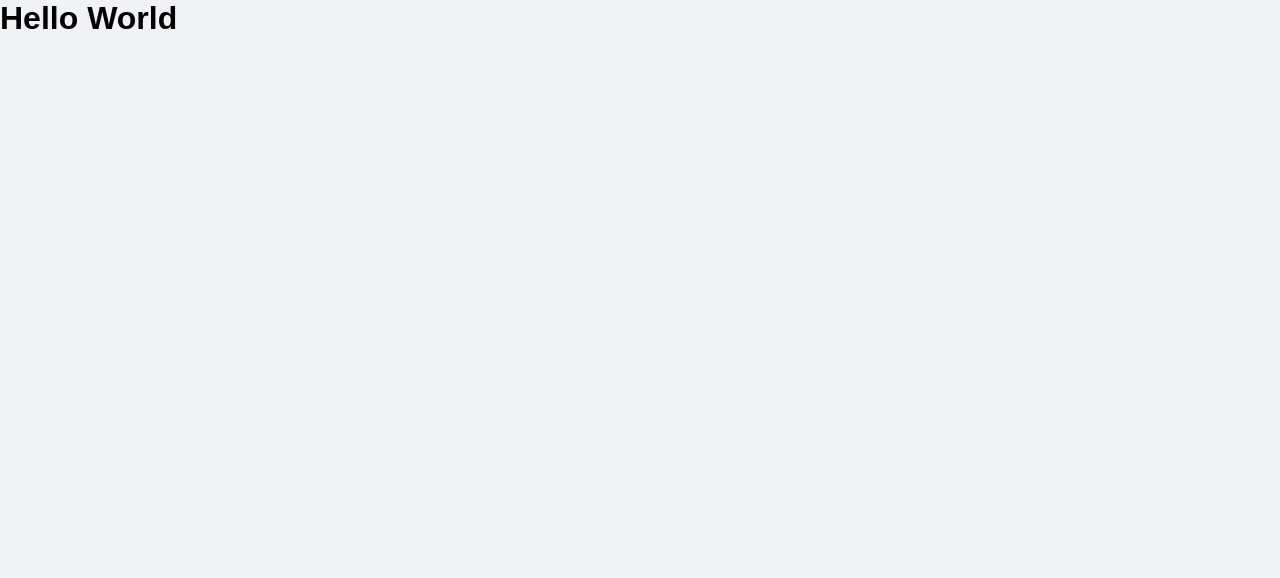
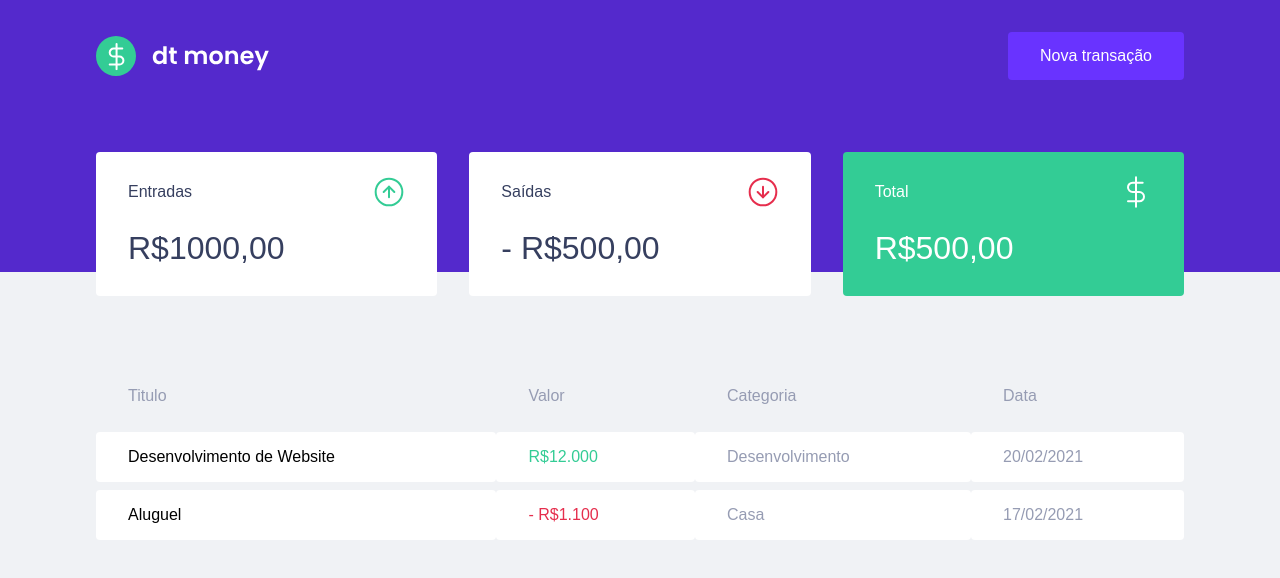
Before and after one commit to ElladanTasartir/dtmoney, a React (Create React App) app: page / in a window 1280 px wide. Shown: the top 578 px of the page. Built offline with nearby package versions, Linux system fonts and the light colour scheme; the HTML template or start-up script is replaced by a standard one.

Commit message:
feat(App): render Dashboard and Header in the app

```diff
--- a/src/App.tsx
+++ b/src/App.tsx
@@ -1,10 +1,14 @@
+import { Dashboard } from "./components/Dashboard";
+import { Header } from "./components/Header";
+
 import { GlobalStyle } from "./styles/global";
 
 export function App() {
   return (
-    <div className="App">
-      <h1>Hello World</h1>
+    <>
+      <Header />
+      <Dashboard />
       <GlobalStyle />
-    </div>
+    </>
   );
 }
```
